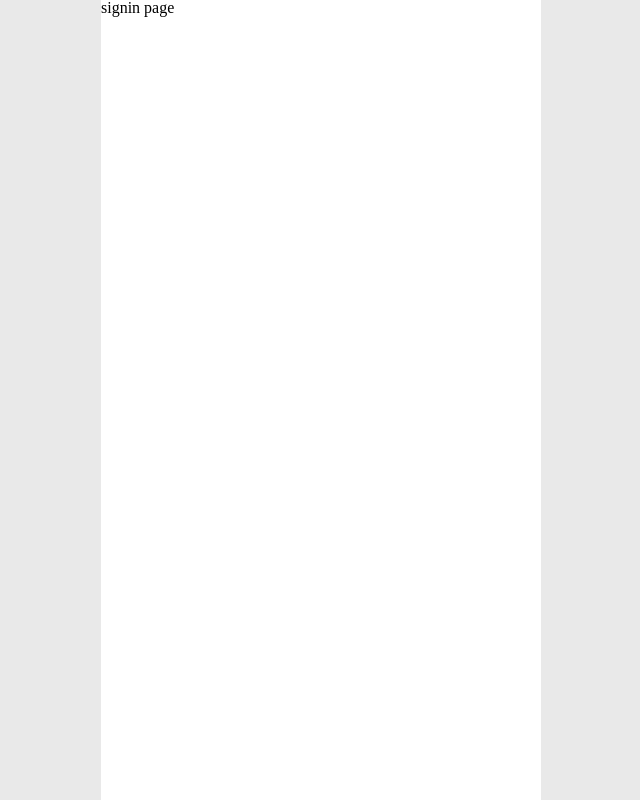
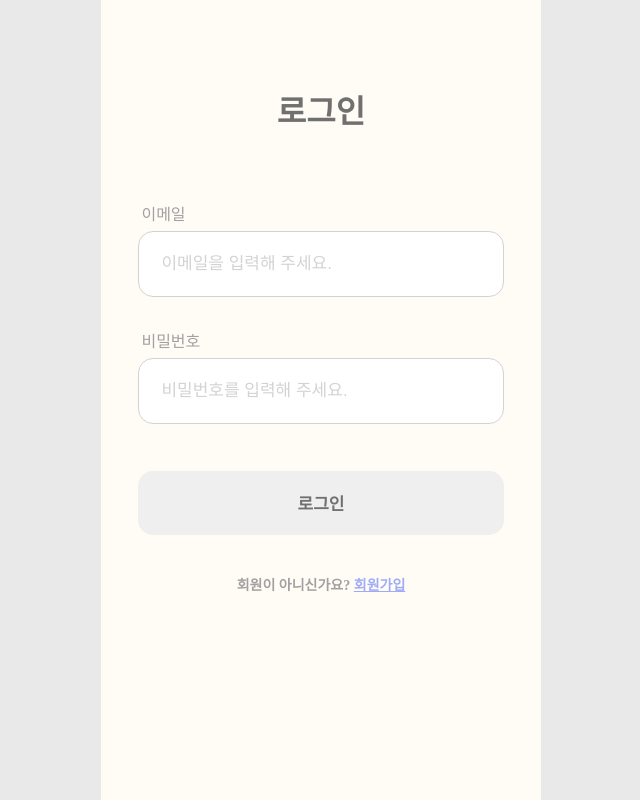
Before and after one commit to ShinjungOh/Haru-Hannyan, a React (Vite) app: page /signin in a window 1280 px wide. Shown: the whole page, without its empty margins (319-959 px from the left). Built offline with nearby package versions, Linux system fonts and the light colour scheme.

Commit message:
feat: Signin 페이지 UI 구현

```diff
--- a/src/pages/SigninPage.tsx
+++ b/src/pages/SigninPage.tsx
@@ -1,3 +1,106 @@
+import Body from '@ui/components/layout/Body';
+import styled from '@emotion/styled';
+import styleTokenCss from '@ui/styles/styleToken.css';
+
 export default function SigninPage() {
-  return <>signin page</>;
+  return (
+    <Body>
+      <Container>
+        <Title>로그인</Title>
+        <InputContainer>
+          <label>이메일</label>
+          <Input placeholder="이메일을 입력해 주세요." />
+        </InputContainer>
+        <InputContainer>
+          <label>비밀번호</label>
+          <Input placeholder="비밀번호를 입력해 주세요." />
+        </InputContainer>
+        <Button>로그인</Button>
+        <Description>
+          회원이 아니신가요? <span> 회원가입</span>
+        </Description>
+      </Container>
+    </Body>
+  );
 }
+
+const Container = styled.div`
+  width: 100%;
+  height: 100%;
+  display: flex;
+  flex-direction: column;
+  justify-content: center;
+  align-items: center;
+  position: relative;
+`;
+
+const Title = styled.h2`
+  position: absolute;
+  top: 12%;
+  color: ${styleTokenCss.color.gray2};
+  font-size: 32px;
+  font-weight: 600;
+`;
+
+const InputContainer = styled.div`
+  display: flex;
+  flex-direction: column;
+  justify-content: center;
+  align-items: center;
+  width: 83%;
+  height: 10.9%;
+  margin-bottom: 39px;
+
+  label {
+    width: 100%;
+    padding: 3px;
+    margin-bottom: 5px;
+    color: ${styleTokenCss.color.gray3};
+  }
+
+  & + & {
+    margin-bottom: 50px;
+  }
+`;
+
+const Input = styled.input`
+  position: relative;
+  width: 100%;
+  height: 100%;
+  padding: 22px;
+  border-radius: 15px;
+  border: 1px solid ${styleTokenCss.color.gray4};
+  color: ${styleTokenCss.color.gray4};
+  font-size: 17px;
+  cursor: pointer;
+
+  ::placeholder {
+    color: ${styleTokenCss.color.gray4};
+  }
+`;
+
+const Button = styled.button`
+  position: relative;
+  width: 83%;
+  height: 8%;
+  border-radius: 15px;
+  border: none;
+  color: ${styleTokenCss.color.gray2};
+  font-size: 17px;
+  font-weight: 600;
+  cursor: pointer;
+`;
+
+const Description = styled.h5`
+  position: relative;
+  margin-top: 10%;
+  color: ${styleTokenCss.color.gray3};
+  font-size: 14px;
+  font-weight: 600;
+
+  span {
+    cursor: pointer;
+    text-decoration: underline;
+    color: ${styleTokenCss.color.alert1};
+  }
+`;
```
